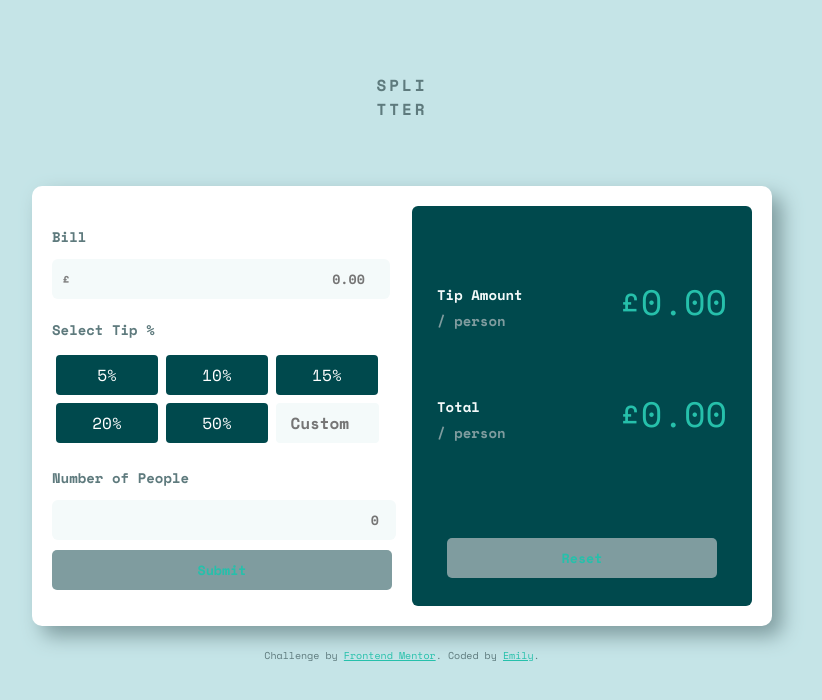
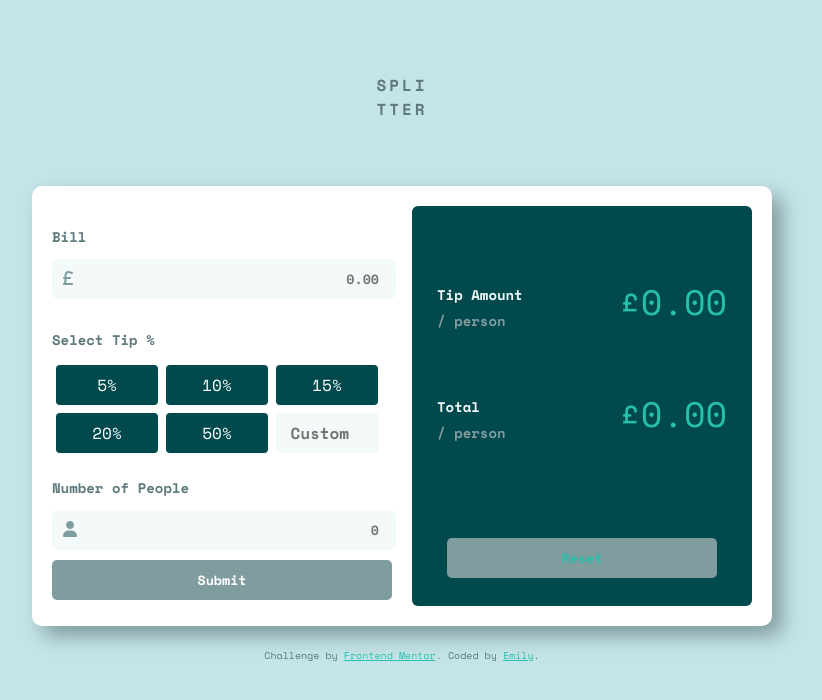
Before and after one commit to emllew/tip-calculator, a plain HTML site: page index.html in a window 1280 px wide. Shown: the whole page, without its empty margins (238-1060 px from the left). Drawn offline with nearby package versions, Linux system fonts and the light colour scheme.

Commit message:
fontawesome icons

```diff
--- a/index.html
+++ b/index.html
@@ -5,7 +5,7 @@
   <meta charset="UTF-8">
   <meta name="viewport" content="width=device-width, initial-scale=1.0">
 
-
+  <script src="https://kit.fontawesome.com/a754df90c4.js" crossorigin="anonymous"></script>
   <link rel="icon" type="image/png" sizes="32x32" href="./images/favicon-32x32.png">
   <link rel="stylesheet" href="/styles.css" />
   <title>Tip calculator app</title>
@@ -22,8 +22,9 @@
       <form>
 
         <h2>Bill</h2>
-        <input type="text" id="poundSign" value="£" disabled />
-        <input type="number" placeholder="0.00" required min="0" step="0.01" name="bill" id="billAmount" class="bill" />
+        <i class="fas fa-pound-sign"></i>
+        <input type="number" placeholder="0.00" required min="0" step="0.01" name="bill" id="billAmount"
+          class="textBox" />
 
         <br>
 
@@ -52,7 +53,8 @@
 
 
         <h2 class="numberOfPeople">Number of People</h2>
-        <input type="number" class="noOfPeople" name="noOfPeople" placeholder="0"></input>
+        <i class="fas fa-user"></i>
+        <input type="number" class="textBox" name="noOfPeople" placeholder="0"></input>
         <input type="submit" class="submit">
       </form>
     </div>
--- a/script.js
+++ b/script.js
@@ -24,9 +24,7 @@ function handleSubmit(event) {
     cantBeZero.setAttribute('class', 'CBZ');
     cantBeZero.innerText = "Can't be zero";
     numberOfPeople.appendChild(cantBeZero);
-    delete value.bill;
-    delete value.percent;
-    delete value.noOfPeople;
+    reset();
   } else {
     tipCalc(bill, percent, people);
   }
@@ -36,6 +34,7 @@ function reset(value) {
   tipPerPerson.textContent = '£0.00';
   totalPerPerson.textContent = '£0.00';
   form.reset();
+  document.
 }
 
 function tipCalc(bill, percent, people) {
--- a/styles.css
+++ b/styles.css
@@ -137,25 +137,12 @@ height: 40px;
   background-color: var(--totals-cyan);
 }
 
-input[type='text']#poundSign {
-  -webkit-appearance: none !important;
-  color: grey;
-  text-align: left;
-  width: 17px;
-  font-family: inherit;
-  border: none;
-  border-right: 0px;
-  padding: 10px;
-  margin: 0 0 0;
-  background: hsl(189, 41%, 97%);
-  border-top-left-radius: 6px;
-  border-bottom-left-radius: 6px;
-}
+
 .submit {
   background-color: hsl(184, 14%, 56%);
   padding: 10px;
   justify-content: space-between;
-  color: hsl(172, 67%, 45%);
+  color:white;
   border: none;
   border-radius: 5px;
   font-weight: 700;
@@ -163,23 +150,9 @@ input[type='text']#poundSign {
   width: 100%;
   flex-wrap: wrap;
 }
-input[type='number']#billAmount {
-  -webkit-appearance: none !important;
-  background: hsl(189, 41%, 97%);
-  width: 290px;
-  padding: 10px;
-  font-family: inherit;
-  margin: 0 0 0 -19px;
-  border: none;
-  border-left: 0px;
 
-  outline: none;
-  text-align: right;
-  border-top-right-radius: 6px;
-  border-bottom-right-radius: 6px;
-}
-.noOfPeople {
-  color: grey;
+.textBox {
+  color:hsl(184, 14%, 56%);
   text-align: right;
   border: none;
   font-family: inherit;
@@ -187,9 +160,14 @@ input[type='number']#billAmount {
   padding-top: 10px;
   padding-bottom: 10px;
   margin-bottom: 10px;
+  font-size: bigger;
   background: hsl(189, 41%, 97%);
 }
-
+i {
+  position: absolute;
+  margin: 11px;
+  color:hsl(184, 14%, 56%);
+}
 input[type='number'] {
   background-color: hsl(189, 41%, 97%);
   color: hsl(183, 100%, 15%);
```
